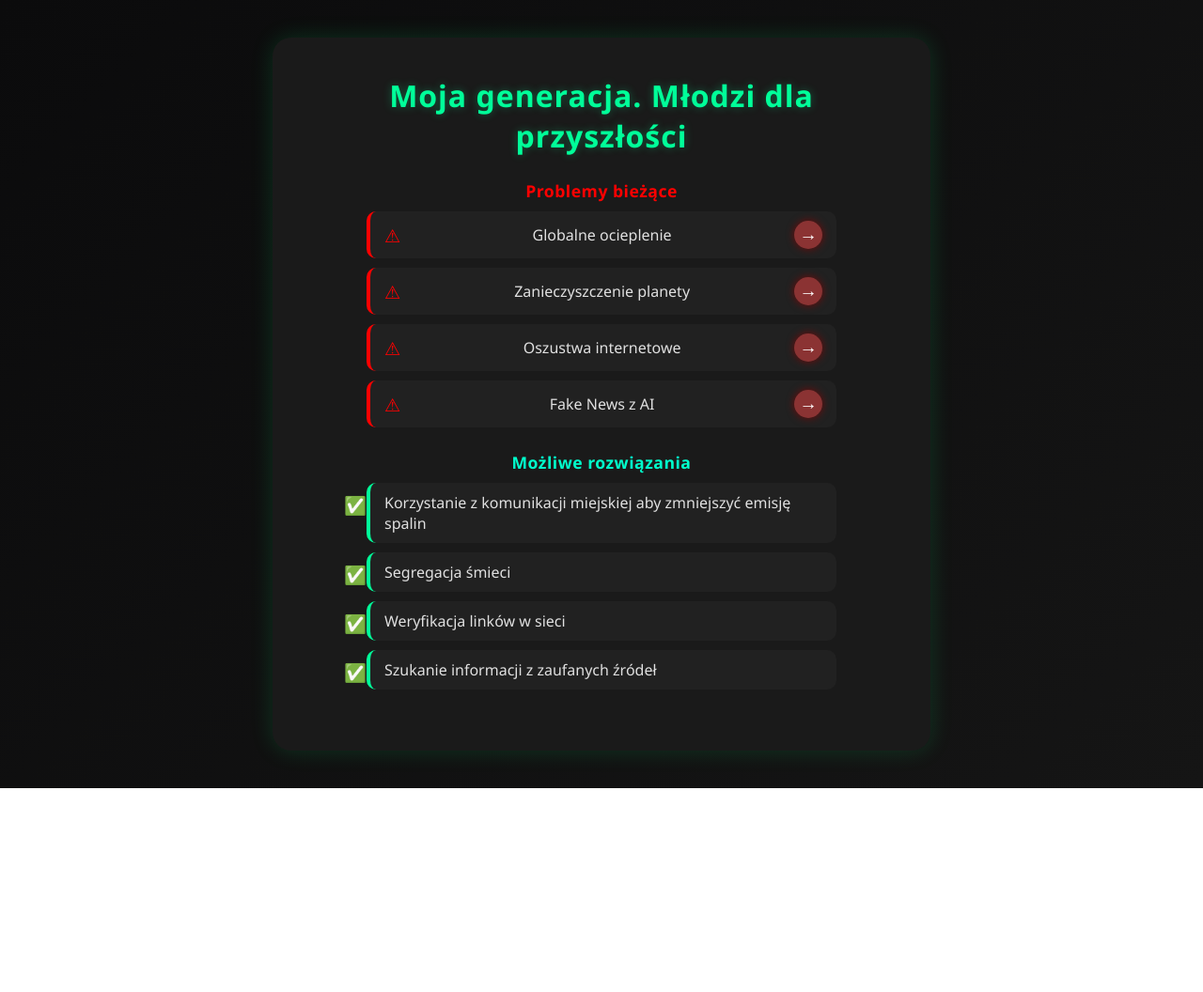
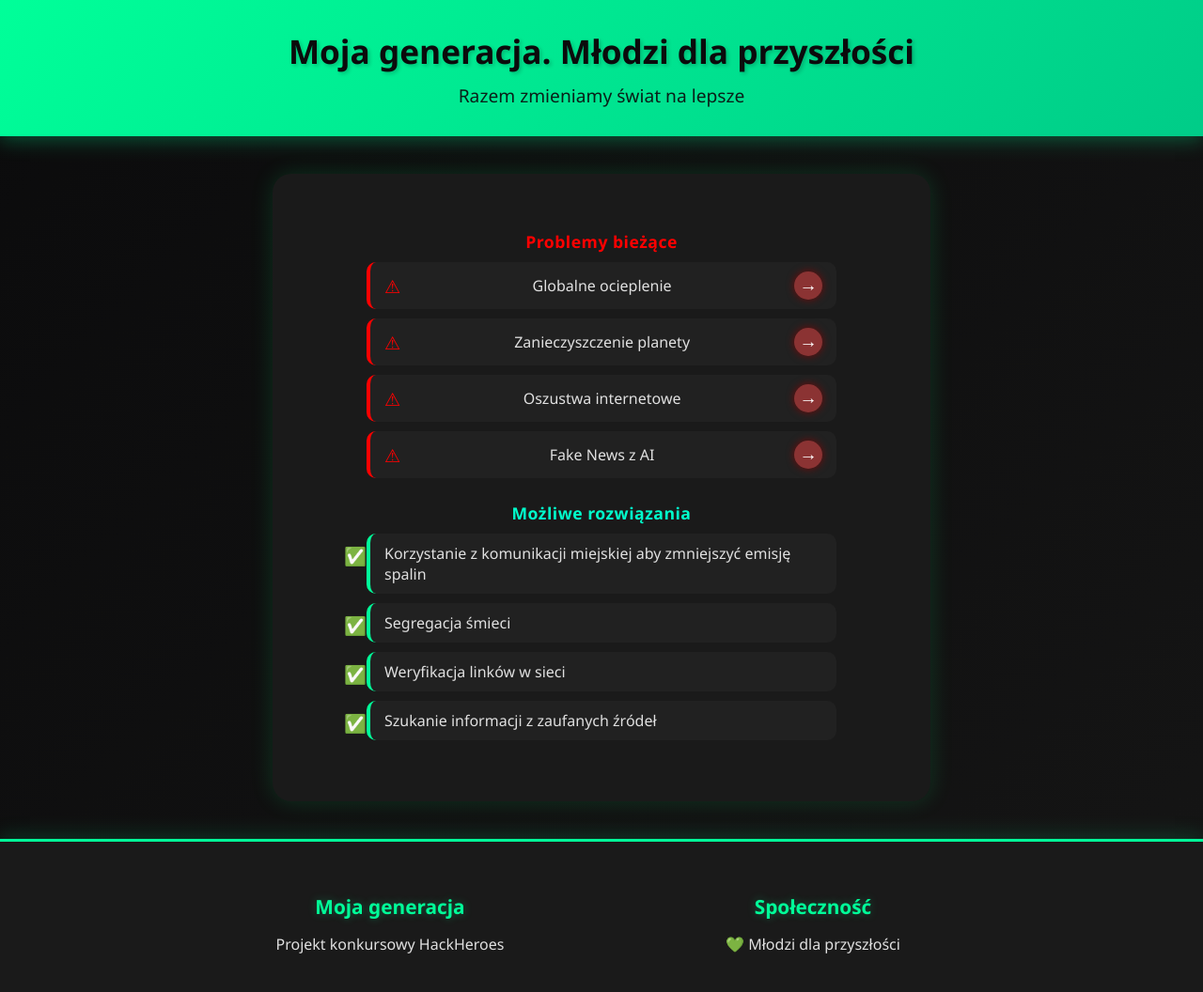
Before and after one commit to aa2Kimozo/konkurs-strona, a plain HTML site: page index.html in a window 1280 px wide. Shown: the whole page at 94% size. Before the commit the page ends 839 px from the top, so only its background shows below. Drawn offline with Linux system fonts and the light colour scheme.

Commit message:
Update index.html

```diff
--- a/index.html
+++ b/index.html
@@ -1,17 +1,25 @@
 <!DOCTYPE html>
 <html lang="pl">
+
 <head>
     <meta charset="UTF-8">
     <meta name="viewport" content="width=device-width, initial-scale=1.0">
-    <title>Strona konkursowa HackHeroes</title>
     <link rel="stylesheet" href="style.css">
     <script src="script.js"></script>
+    <title>Strona konkursowa HackHeroes</title>
 </head>
+
 <body>
+    <div id="banner">
+        <div class="banner-content">
+            <h2>Moja generacja. Młodzi dla przyszłości</h2>
+            <p>Razem zmieniamy świat na lepsze</p>
+        </div>
+    </div>
+
     <div id="container">
         <div id="top">
             <div id="problemy">
-        <h1>Moja generacja. Młodzi dla przyszłości</h1>
 
                 <label for="prob">Problemy bieżące</label>
                 <ul id="prob">
@@ -29,7 +37,20 @@
                 <li>Szukanie informacji z zaufanych źródeł</li>
             </ul>
         </div>
-    <div id="mid"></div>
     </div>
+
+    <footer id="footer">
+        <div class="footer-content">
+            <div class="footer-section">
+                <h3>Moja generacja</h3>
+                <p>Projekt konkursowy HackHeroes</p>
+            </div>
+            <div class="footer-section">
+                <h3>Społeczność</h3>
+                <p>💚 Młodzi dla przyszłości</p>
+            </div>
+        </div>
+    </footer>
 </body>
+
 </html>
```
Lines whose indentation alone changed are shown as unchanged.
